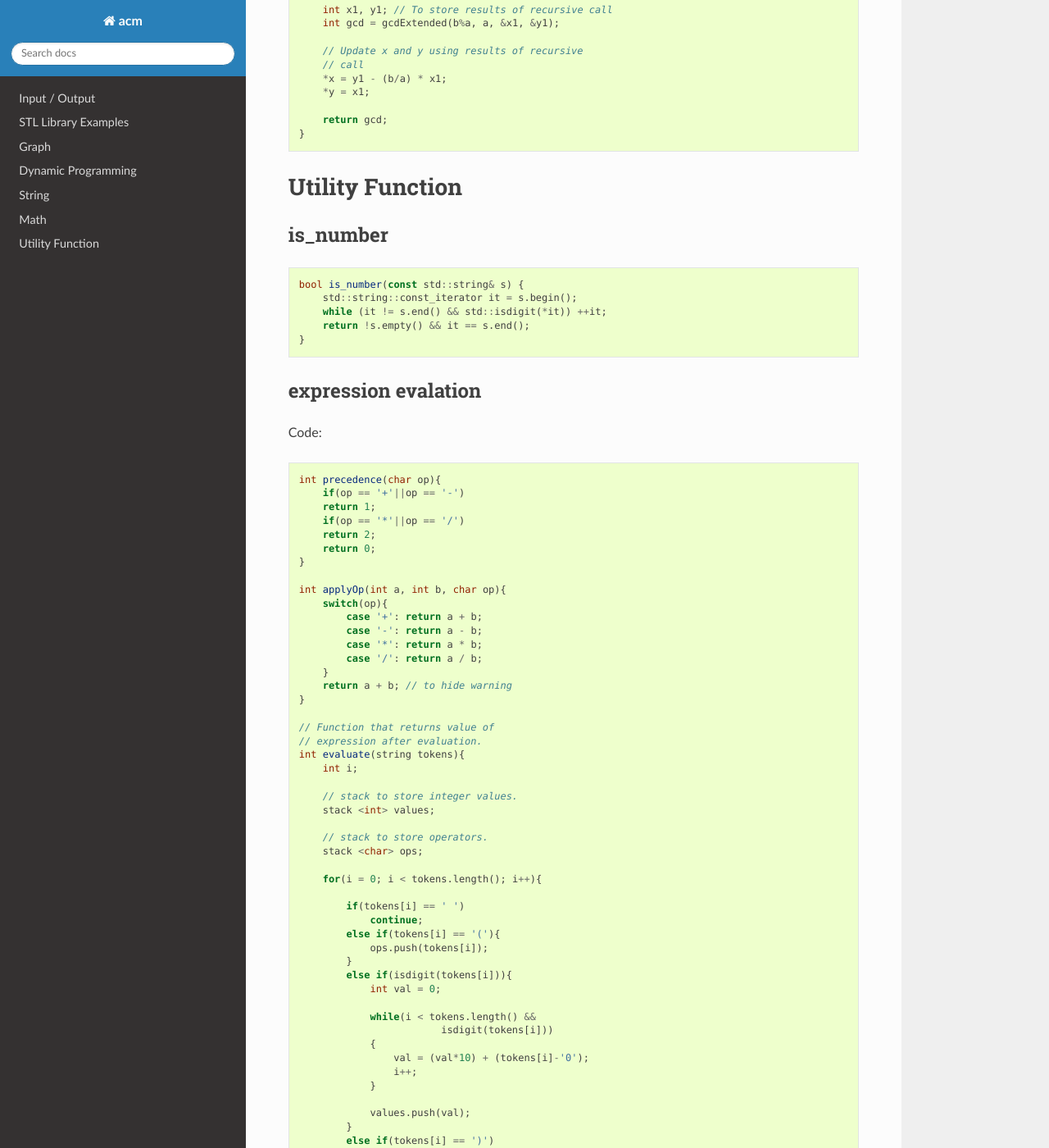
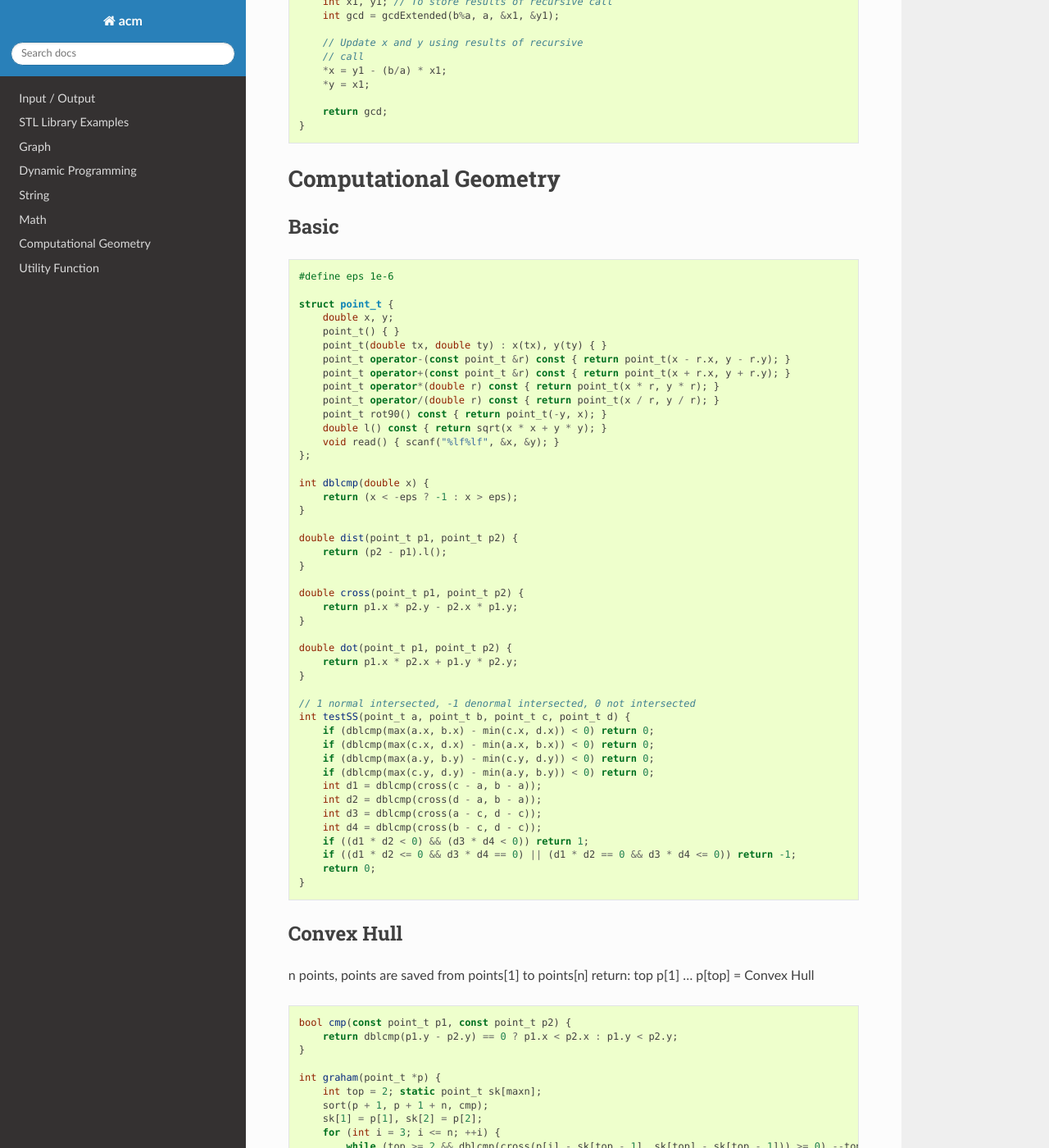
Before and after one commit to klhui97/ACM, a Sphinx documentation site: the page built from docs/source/index.rst, in a window 1280 px wide and 1400 px high, scrolled down 15527 px. Shown: the whole window at 82% size. Built offline with Sphinx 7.4.7 and the Read the Docs theme 2.0.0, drawn with Linux system fonts in a browser that asks for light colours; some of the changed text lies outside the part shown.

Commit message:
update convex hell

```diff
--- a/docs/source/index.rst
+++ b/docs/source/index.rst
@@ -16,6 +16,7 @@ ACM tips / cheatsheet
     topics/dp
     topics/string.rst
     topics/math.rst
+    topics/geog.rst
     topics/utils.rst
 
 .. footer::
@@ -30,4 +31,5 @@ ACM tips / cheatsheet
 .. include:: topics/dp.rst
 .. include:: topics/string.rst
 .. include:: topics/math.rst
+.. include:: topics/geog.rst
 .. include:: topics/utils.rst
--- /dev/null
+++ b/docs/source/topics/geog.rst
@@ -0,0 +1,83 @@
+Computational Geometry
+======================
+
+Basic
+-----
+
+.. code-block:: cpp
+
+    #define eps 1e-6
+
+    struct point_t {
+        double x, y;
+        point_t() { }
+        point_t(double tx, double ty) : x(tx), y(ty) { }
+        point_t operator-(const point_t &r) const { return point_t(x - r.x, y - r.y); }
+        point_t operator+(const point_t &r) const { return point_t(x + r.x, y + r.y); }
+        point_t operator*(double r) const { return point_t(x * r, y * r); }
+        point_t operator/(double r) const { return point_t(x / r, y / r); }
+        point_t rot90() const { return point_t(-y, x); }
+        double l() const { return sqrt(x * x + y * y); }
+        void read() { scanf("%lf%lf", &x, &y); }
+    };
+
+    int dblcmp(double x) {
+        return (x < -eps ? -1 : x > eps);
+    }
+
+    double dist(point_t p1, point_t p2) {
+        return (p2 - p1).l();
+    }
+
+    double cross(point_t p1, point_t p2) {
+        return p1.x * p2.y - p2.x * p1.y;
+    }
+
+    double dot(point_t p1, point_t p2) {
+        return p1.x * p2.x + p1.y * p2.y;
+    }
+
+    // 1 normal intersected, -1 denormal intersected, 0 not intersected
+    int testSS(point_t a, point_t b, point_t c, point_t d) {
+        if (dblcmp(max(a.x, b.x) - min(c.x, d.x)) < 0) return 0;
+        if (dblcmp(max(c.x, d.x) - min(a.x, b.x)) < 0) return 0;
+        if (dblcmp(max(a.y, b.y) - min(c.y, d.y)) < 0) return 0;
+        if (dblcmp(max(c.y, d.y) - min(a.y, b.y)) < 0) return 0;
+        int d1 = dblcmp(cross(c - a, b - a));
+        int d2 = dblcmp(cross(d - a, b - a));
+        int d3 = dblcmp(cross(a - c, d - c));
+        int d4 = dblcmp(cross(b - c, d - c));
+        if ((d1 * d2 < 0) && (d3 * d4 < 0)) return 1;
+        if ((d1 * d2 <= 0 && d3 * d4 == 0) || (d1 * d2 == 0 && d3 * d4 <= 0)) return -1;
+        return 0;
+    }
+
+Convex Hull
+-----------
+
+n points, points are saved from points[1] to points[n]
+return: top
+p[1] ... p[top] = Convex Hull
+
+.. code-block:: cpp
+
+    bool cmp(const point_t p1, const point_t p2) {
+        return dblcmp(p1.y - p2.y) == 0 ? p1.x < p2.x : p1.y < p2.y;
+    }
+
+    int graham(point_t *p) {
+        int top = 2; static point_t sk[maxn];
+        sort(p + 1, p + 1 + n, cmp);
+        sk[1] = p[1], sk[2] = p[2];
+        for (int i = 3; i <= n; ++i) {
+            while (top >= 2 && dblcmp(cross(p[i] - sk[top - 1], sk[top] - sk[top - 1])) >= 0) --top;
+            sk[++top] = p[i];
+        }
+        int ttop = top;
+        for (int i = n - 1; i >= 1; --i) {
+            while (top > ttop && dblcmp(cross(p[i] - sk[top - 1], sk[top] - sk[top - 1])) >= 0) --top;
+            sk[++top] = p[i];
+        }
+        for (int i = 1; i < top; ++i) p[i] = sk[i];
+            return --top;
+    }
```
Also changed, not shown: docs/source/topics/string.rst (+3 -7 lines).
